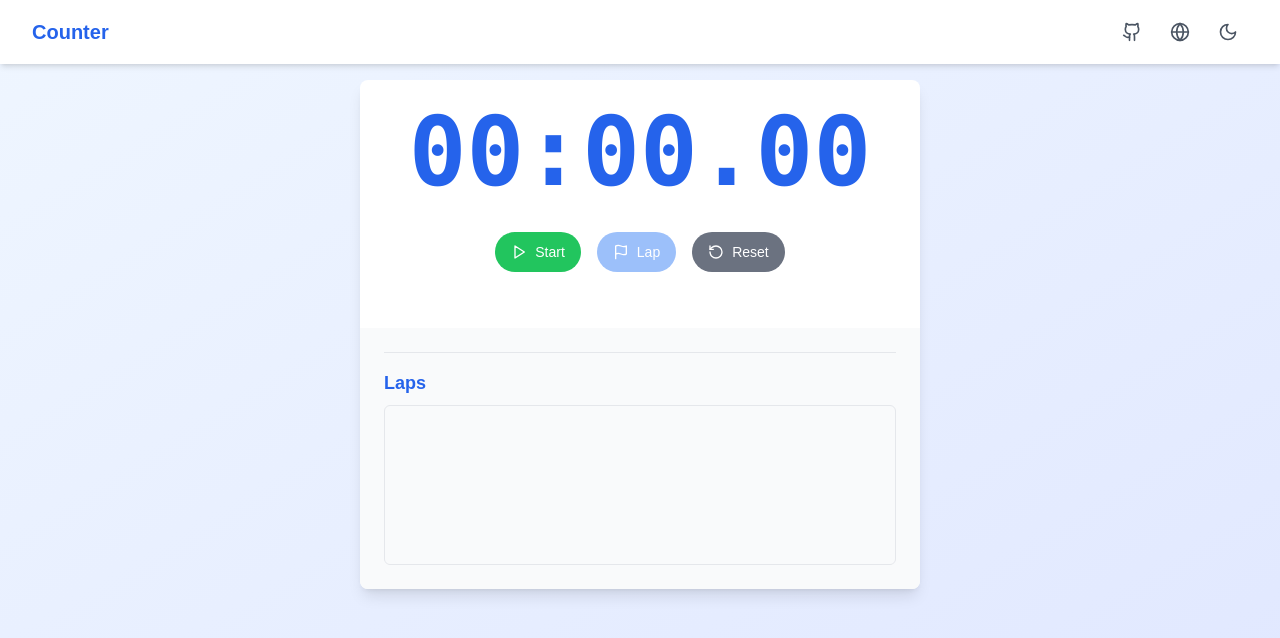
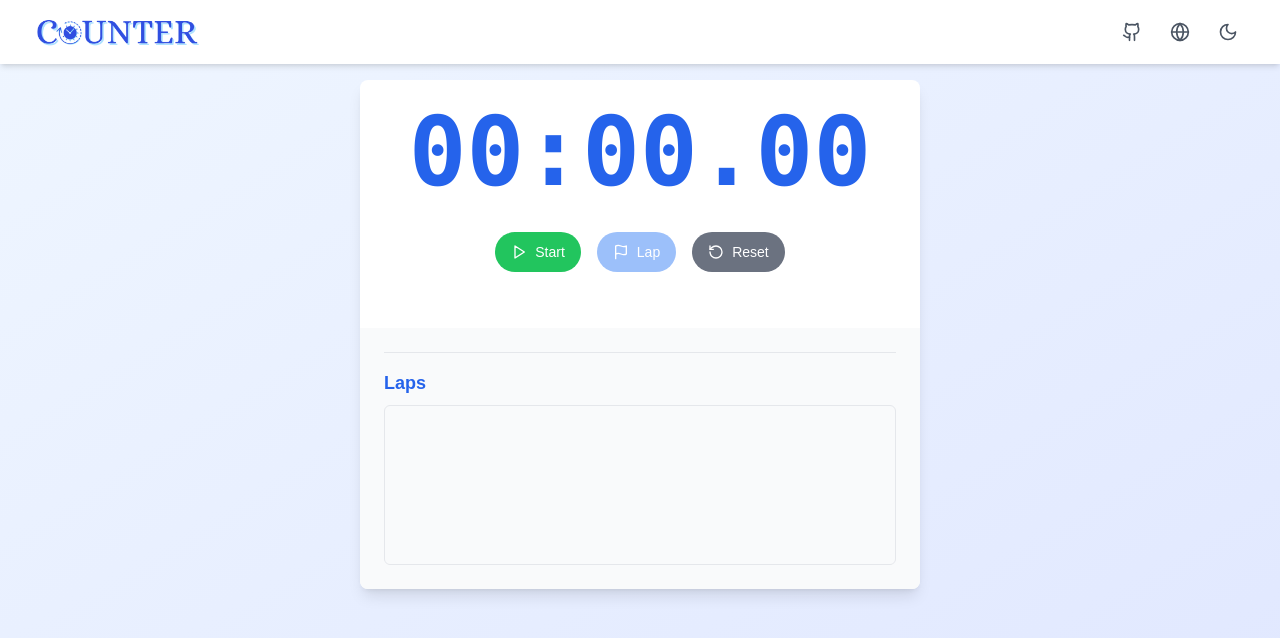
Before and after one commit to param-code/counter-app, a React (Vite) app: page / in a window 1280 px wide. Shown: the top 638 px of the page. Built offline with nearby package versions, Linux system fonts and the light colour scheme.

Commit message:
logo-update-by-nk

```diff
--- a/src/components/navbar.jsx
+++ b/src/components/navbar.jsx
@@ -1,6 +1,7 @@
 import { Link, useNavigate } from 'react-router-dom';
 import { Button } from "./ui/button"
 import { Github, Moon, Sun, Globe } from "lucide-react"
+import logo from "../assets/logo.png"
 
 const Navbar = ({ theme, toggleTheme }) => {
   const navigate = useNavigate();
@@ -11,7 +12,11 @@ const Navbar = ({ theme, toggleTheme }) => {
         <div className="flex items-center justify-between h-16">
           <div className="flex items-center">
             <Link to="/" className="font-bold text-xl text-blue-600 dark:text-blue-400">
-              Counter
+              <img
+                src={logo}
+                alt="Counter"
+                className="h-9 w-55"
+              />
             </Link>
           </div>
           <div>
@@ -22,7 +27,7 @@ const Navbar = ({ theme, toggleTheme }) => {
                 size="icon"
                 className="rounded-full text-gray-600 dark:text-gray-300 hover:bg-gray-100 dark:hover:bg-gray-700 mr-2"
               >
-                <Github className='h-5 w-5'/>
+                <Github className='h-5 w-5' />
               </Button>
 
               {/* World Clock button */}
```
Also changed, not shown: src/assets/logo.png (added).
